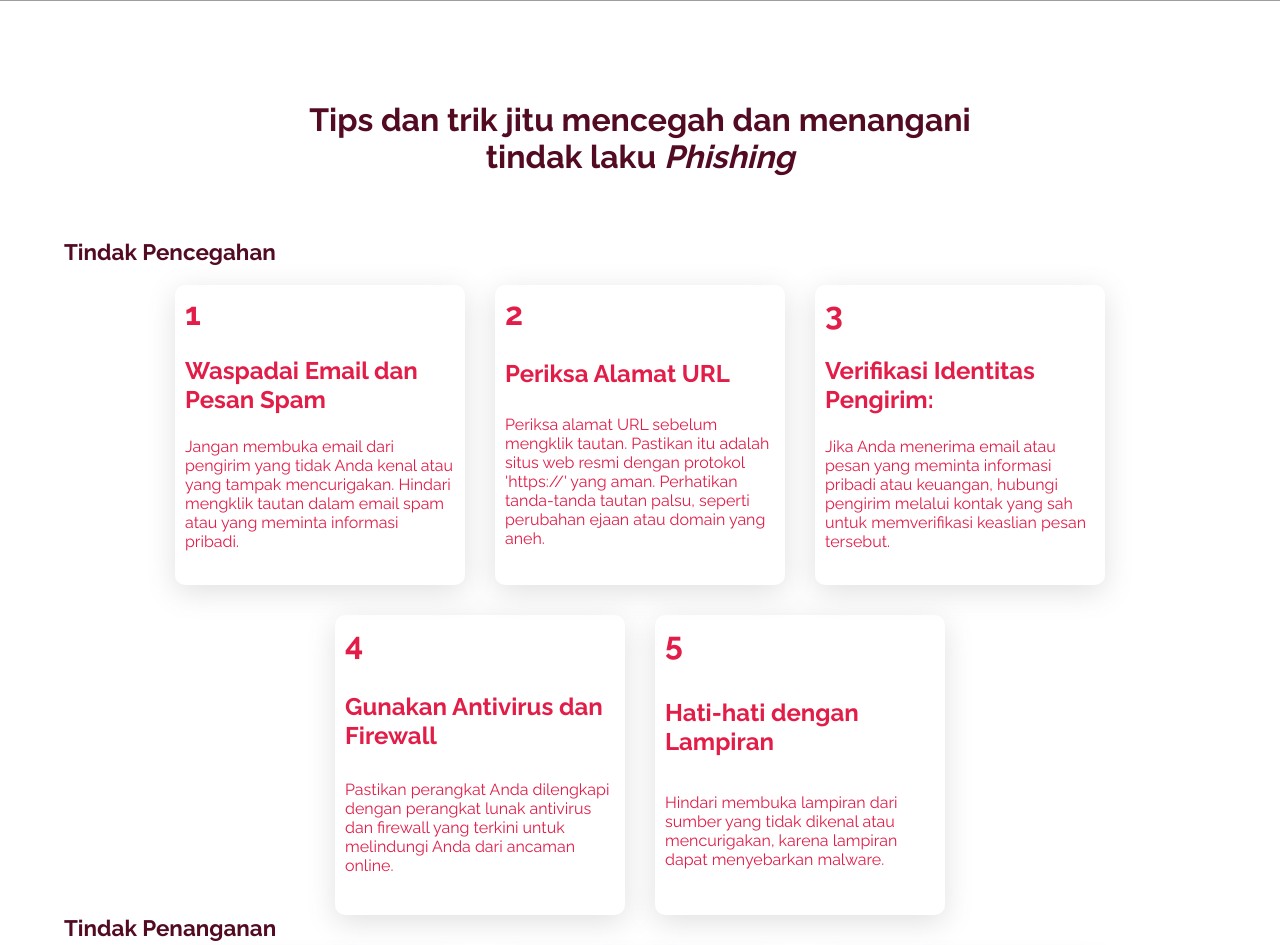
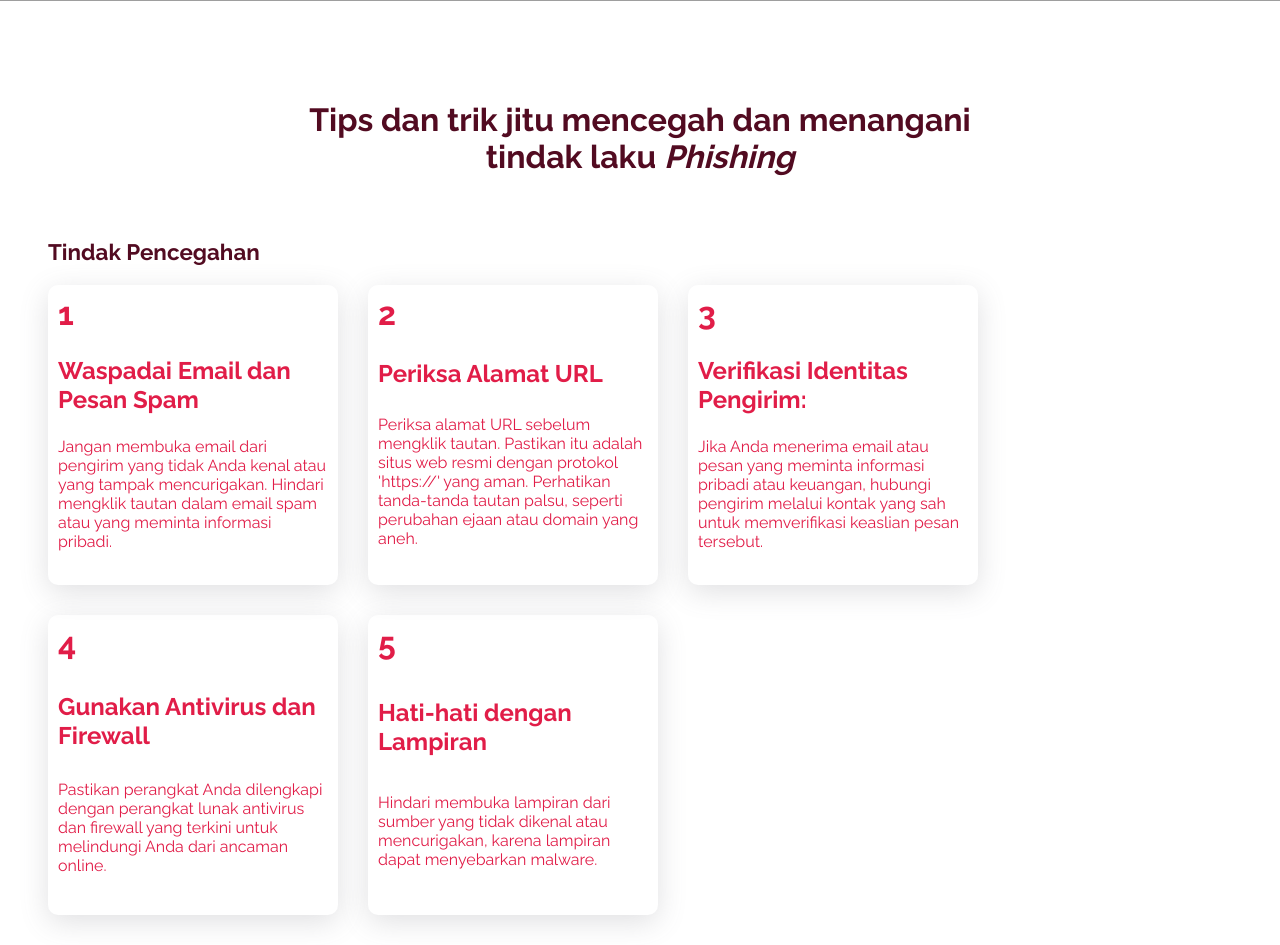
Before and after one commit to AlvaJufinto/TSDN-2023-Web-App, a Flask app: page / in a window 1280 px wide. Shown: the part 679-1624 px from the top of the page. Run offline with Flask 3, Linux system fonts and the light colour scheme; grey boxes are pictures that could not be loaded.

Commit message:
adjust contain

```diff
--- a/static/index.css
+++ b/static/index.css
@@ -63,9 +63,9 @@
     cursor: pointer;
 }
 .contain {
-    width: 90vw;
-    margin-left: 0;
-    padding-left: 0;
+    display: flex;
+    flex-direction: column;
+    justify-content: center;
 }
 .title {
     text-align: center;
@@ -78,17 +78,17 @@
     width: 42rem;
     color: #520B21;
 }
-
 .preventiveAction {
+    margin-left: 3rem;
+    margin-bottom: 80px;
 }
-
 .preventiveAction h4{
     margin-bottom: 20px;
 }
 
 .section {
     display: flex;
-    justify-content: center;
+    justify-content: start;
     gap: 30px;
     flex-wrap: wrap;
 }
```
